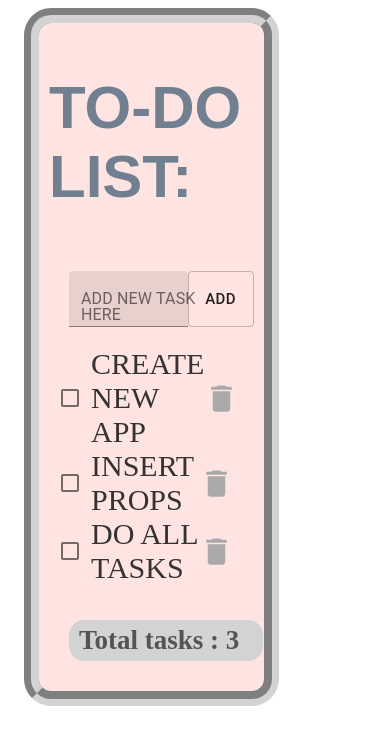
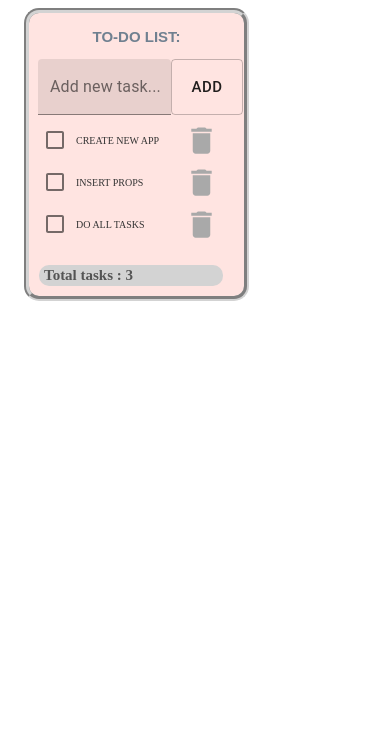
Before and after one commit to WebHeroSchool/React_Todo_NM, a React (Create React App) app: page / in a window 390 px wide. Shown: the top 744 px of the page. Built offline with nearby package versions, Linux system fonts and the light colour scheme.

Commit message:
responsive styles

```diff
--- a/src/Components/App/App.module.css
+++ b/src/Components/App/App.module.css
@@ -13,3 +13,25 @@
     color: #708090;
     font-family: "Apple SD Gothic Neo", sans-serif;
 }
+@media(min-width: 320px) and (max-width: 768px){
+    .wrap{
+        display: flex;
+        flex-direction: column;
+        font-size: 10px;
+        background: #ffe4e1;
+        height: 50%;
+        width: 60%;
+        padding: 5px;
+        border: groove 5px #d3d3d3;
+        border-radius: 15px;
+    }
+    .title{
+        color: #708090;
+        font-family: "Apple SD Gothic Neo", sans-serif;
+        font-size: 15px;
+        display: flex;
+        align-items: center;
+        justify-content: center;
+    }
+
+}
--- a/src/Components/Footer/Footer.module.css
+++ b/src/Components/Footer/Footer.module.css
@@ -13,3 +13,20 @@
     font-weight: bold;
     color: #545454;
 }
+@media(min-width: 320px) and (max-width: 768px){
+    .wrap{
+        width: 85%;
+        padding: 2px 5px;
+        display: flex;
+        border-radius: 10px;
+        background-color: #d3d3d3;
+        margin: 5px;
+    }
+
+    .text{
+        margin: 0;
+        font-size: 15px;
+        font-weight: bold;
+        color: #545454;
+    }
+}
--- a/src/Components/InputItem/InputItem.js
+++ b/src/Components/InputItem/InputItem.js
@@ -20,7 +20,7 @@ class InputItem extends React.Component{
 
         // if ( this.state.inputValue === '' || this.state.inputValue === ' ' ){
          if(!(/^\w/.test(this.state.inputValue))){
-            return this.setState({helperText: 'This field is required', error: true});
+            return this.setState({helperText: 'Insert valid text', error: true});
         }
 
         for(let i = 0; i < items.length; i++) {
@@ -42,13 +42,12 @@ class InputItem extends React.Component{
 
         return (
             <div className={styles.input}>
-
                 <TextField
                         type="text"
                         id="filled-basic"
-                    label="ADD NEW TASK HERE"
+                        label='Add new task...'
                         variant="filled"
-                    className={styles.input}
+                        className={styles.text}
                         onChange={event =>
                             this.setState(
                                 { inputValue: event.target.value.toUpperCase(),
@@ -58,12 +57,14 @@ class InputItem extends React.Component{
                         helperText={this.state.helperText}
                         error={this.state.error}
                         value={this.state.inputValue}
+                        onSubmit={()=>this.clearInputHandler({items, onClickAdd, isExist})}
                 />
 
                 <Button
                     href='#'
                     variant="outlined"
                     size="large"
+                    // className={styles.text}
                     onClick={()=>this.clearInputHandler({items, onClickAdd, isExist})}
                 >
                     Add
--- a/src/Components/InputItem/InputItem.module.css
+++ b/src/Components/InputItem/InputItem.module.css
@@ -1,5 +1,26 @@
 .input{
     display: flex;
     margin: 20px;
-    width: 90%;
+    width: 100%;
+    font-size: 30px;
+    height: 20%;
+    padding: 10px;
 }
+.text{
+    display: flex;
+    width: 70%;
+    font-size: 30px;
+}
+
+@media(min-width: 320px) and (max-width: 768px){
+    .input{
+        display: flex;
+        margin: 2px;
+        width: 100%;
+        font-size: 15px;
+        padding: 2px;
+    }
+    .text{
+        font-size: 10px;
+    }
+}
```
Lines whose indentation alone changed are shown as unchanged.
